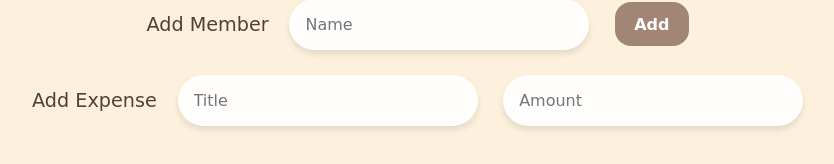
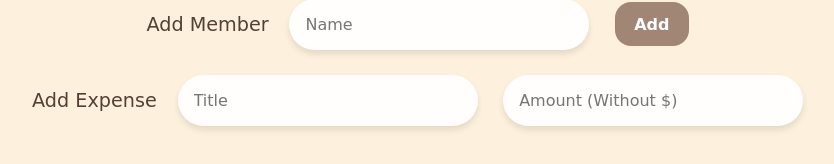
Before and after one commit to jodielzy/catculator, a React (Create React App) app in the folder frontend/: page /room in a window 1280 px wide. Shown: the part 128-292 px from the top of the page, without its empty margins (220-1054 px from the left). Built offline with nearby package versions, Linux system fonts and the light colour scheme.

Commit message:
change placeholder message

```diff
--- a/frontend/src/pages/Room.js
+++ b/frontend/src/pages/Room.js
@@ -116,7 +116,7 @@ function Room() {
       <div className="row">
         <label>Add Expense</label>
         <input value={title} onChange={e => setTitle(e.target.value)} placeholder="Title" />
-        <input value={amount} onChange={e => setAmount(e.target.value)} placeholder="Amount" />
+        <input value={amount} onChange={e => setAmount(e.target.value)} placeholder="Amount (Without $)" />
       </div>
 
       <div className="section">
```
